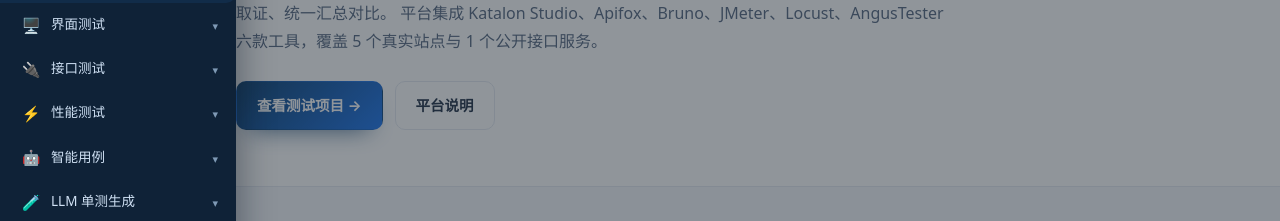
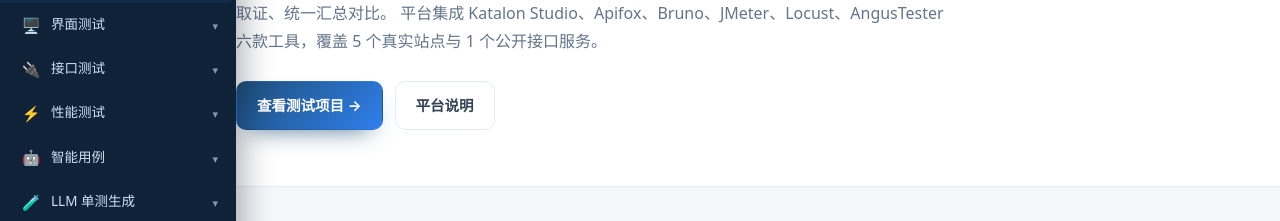
Before and after one commit to yany-bit/testhub-platform, a plain HTML site: page index.html in a window 1280 px wide. Shown: the part 279-500 px from the top of the page. Drawn offline with Linux system fonts and the light colour scheme.

Commit message:
feat: 分工固化+布吉岛验证、侧栏分组直达、新增 LLM 单测生成页

```diff
--- a/assets/css/sidebar.css
+++ b/assets/css/sidebar.css
@@ -47,6 +47,8 @@ section.section.collapsed .sec-toggle::after{transform:translateY(-50%) rotate(-
 .sec-toggle:hover h2{color:#2f80ed}
 
 @media(min-width:1100px){
-  .th-page{transition:margin-left .22s ease}
-  body.sb-open .th-page{margin-left:236px}
+  /* 桌面端：侧边栏固定常驻，不再抽屉拉出 */
+  .th-sidebar{transform:none!important;box-shadow:none}
+  .th-page{margin-left:236px;transition:margin-left .22s ease}
+  .th-mask,.th-hamb{display:none!important}
 }
```
